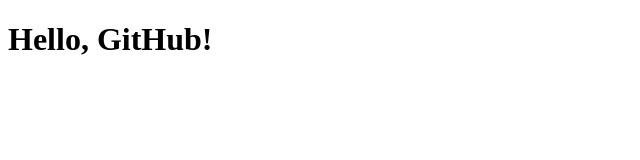
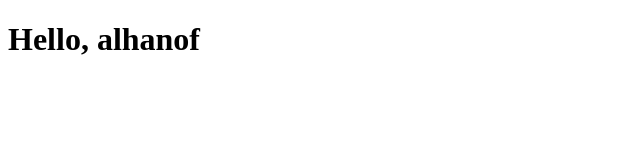
Before and after one commit to HNoo501/hn_501, a plain HTML site: page web/index.html in a window 1280 px wide. Shown: the full height of the page, 0-640 px from the left. Drawn offline with Linux system fonts and the light colour scheme.

Commit message:
update welcome message

```diff
--- a/web/index.html
+++ b/web/index.html
@@ -4,6 +4,6 @@
     <title>My First Web File</title>
   </head>
   <body>
-    <h1>Hello, GitHub!</h1>
+    <h1>Hello, alhanof </h1>
   </body>
 </html>
```
